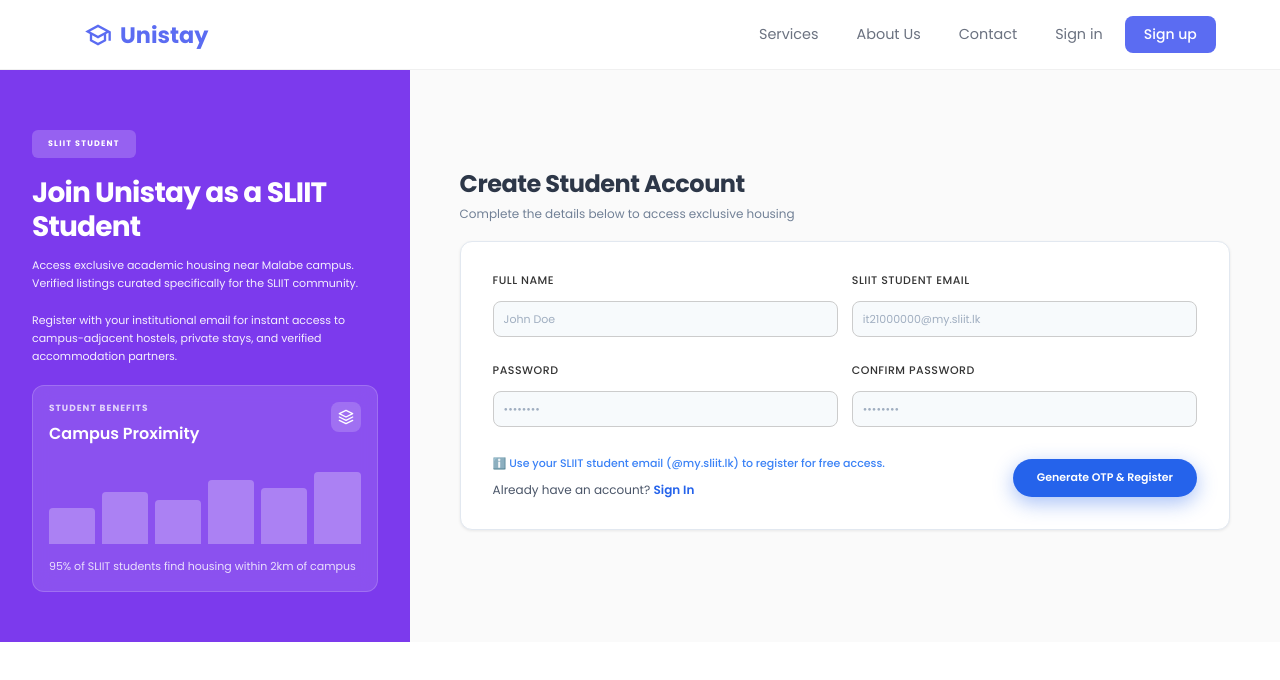
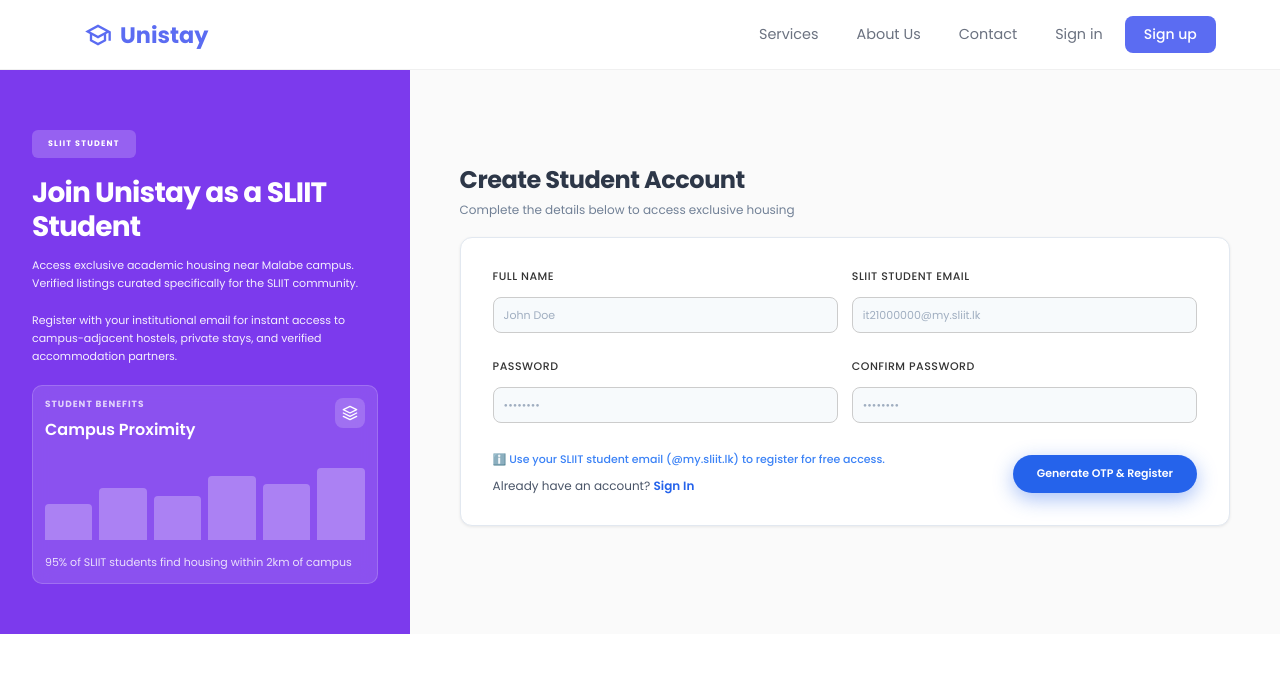
Before and after one commit to BanulaBinath/unistay, a React (Create React App) app in the folder frontend/: page /register/sliit-student in a window 1280 px wide. Shown: the top 680 px of the page. Built offline with nearby package versions, Linux system fonts and the light colour scheme; no server answers.

Commit message:
naviagte flow in registerd student

```diff
--- a/frontend/src/Components/Home/ExternalStudentRegister.css
+++ b/frontend/src/Components/Home/ExternalStudentRegister.css
@@ -73,8 +73,8 @@
 .external-insights-card {
   background: rgba(255, 255, 255, 0.12);
   backdrop-filter: blur(10px);
-  border-radius: 14px;
-  padding: 20px;
+  border-radius: 10px;
+  padding: 12px;
   margin-top: 0;
   border: 1px solid rgba(255, 255, 255, 0.18);
 }
@@ -83,7 +83,7 @@
   display: flex;
   align-items: flex-start;
   justify-content: space-between;
-  margin-bottom: 18px;
+  margin-bottom: 10px;
 }
 
 .insights-title-section {
@@ -91,48 +91,48 @@
 }
 
 .insights-label {
-  font-size: 9px;
+  font-size: 7px;
   font-weight: 700;
-  letter-spacing: 1px;
+  letter-spacing: 0.8px;
   opacity: 0.75;
   display: block;
-  margin-bottom: 6px;
+  margin-bottom: 3px;
 }
 
 .insights-title-section h3 {
-  font-size: 16px;
+  font-size: 12px;
   font-weight: 600;
   margin: 0;
 }
 
 .insights-icon {
-  width: 30px;
-  height: 30px;
+  width: 22px;
+  height: 22px;
   background: rgba(255, 255, 255, 0.18);
-  border-radius: 8px;
+  border-radius: 6px;
   display: flex;
   align-items: center;
   justify-content: center;
 }
 
 .insights-icon svg {
-  width: 16px;
-  height: 16px;
+  width: 12px;
+  height: 12px;
   color: white;
 }
 
 .insights-chart {
   display: flex;
   align-items: flex-end;
-  gap: 7px;
-  height: 80px;
-  margin-bottom: 14px;
+  gap: 5px;
+  height: 45px;
+  margin-bottom: 10px;
 }
 
 .chart-bar {
   flex: 1;
   background: rgba(255, 255, 255, 0.28);
-  border-radius: 4px 4px 0 0;
+  border-radius: 3px 3px 0 0;
   transition: all 0.3s ease;
 }
 
@@ -141,7 +141,7 @@
 }
 
 .insights-footer {
-  font-size: 11px;
+  font-size: 9px;
   opacity: 0.82;
   margin: 0;
 }
@@ -484,10 +484,10 @@
   }
 
   .insights-chart {
-    height: 70px;
+    height: 40px;
   }
 
   .external-insights-card {
-    padding: 18px;
+    padding: 12px;
   }
 }
--- a/frontend/src/Components/Home/SLIITStudentRegister.css
+++ b/frontend/src/Components/Home/SLIITStudentRegister.css
@@ -73,8 +73,8 @@
 .sliit-insights-card {
   background: rgba(255, 255, 255, 0.12);
   backdrop-filter: blur(10px);
-  border-radius: 12px;
-  padding: 16px;
+  border-radius: 10px;
+  padding: 12px;
   margin-top: 0;
   border: 1px solid rgba(255, 255, 255, 0.18);
 }
@@ -83,7 +83,7 @@
   display: flex;
   align-items: flex-start;
   justify-content: space-between;
-  margin-bottom: 14px;
+  margin-bottom: 10px;
 }
 
 .insights-title-section {
@@ -91,48 +91,48 @@
 }
 
 .insights-label {
-  font-size: 8px;
+  font-size: 7px;
   font-weight: 700;
-  letter-spacing: 1px;
+  letter-spacing: 0.8px;
   opacity: 0.75;
   display: block;
-  margin-bottom: 4px;
+  margin-bottom: 3px;
 }
 
 .insights-title-section h3 {
-  font-size: 14px;
+  font-size: 12px;
   font-weight: 600;
   margin: 0;
 }
 
 .insights-icon {
-  width: 26px;
-  height: 26px;
+  width: 22px;
+  height: 22px;
   background: rgba(255, 255, 255, 0.18);
-  border-radius: 7px;
+  border-radius: 6px;
   display: flex;
   align-items: center;
   justify-content: center;
 }
 
 .insights-icon svg {
-  width: 14px;
-  height: 14px;
+  width: 12px;
+  height: 12px;
   color: white;
 }
 
 .insights-chart {
   display: flex;
   align-items: flex-end;
-  gap: 6px;
-  height: 60px;
-  margin-bottom: 12px;
+  gap: 5px;
+  height: 45px;
+  margin-bottom: 10px;
 }
 
 .chart-bar {
   flex: 1;
   background: rgba(255, 255, 255, 0.28);
-  border-radius: 4px 4px 0 0;
+  border-radius: 3px 3px 0 0;
   transition: all 0.3s ease;
 }
 
@@ -141,7 +141,7 @@
 }
 
 .insights-footer {
-  font-size: 10px;
+  font-size: 9px;
   opacity: 0.82;
   margin: 0;
 }
--- a/frontend/src/Components/Home/login.js
+++ b/frontend/src/Components/Home/login.js
@@ -56,7 +56,8 @@
         if (role === 'admin') {
           navigate('/admin/dashboard');
         } else if (role === 'student_sliit' || role === 'student_external') {
-          navigate('/student/dashboard');
+          // Navigate to home page instead of dashboard for students
+          navigate('/');
         } else if (role === 'vendor') {
           navigate(`/vendor/${vendorType}/dashboard`);
         }
--- a/frontend/src/Components/common/Navbar.js
+++ b/frontend/src/Components/common/Navbar.js
@@ -1,9 +1,11 @@
 import React, { useState } from 'react';
 import { Link } from 'react-router-dom';
+import { useAuth } from '../../context/AuthContext';
 import './Navbar.css';
 
 function Navbar() {
   const [isMenuOpen, setIsMenuOpen] = useState(false);
+  const { user, isAuthenticated } = useAuth();
 
   const toggleMenu = () => {
     setIsMenuOpen(!isMenuOpen);
@@ -12,6 +14,9 @@
   const closeMenu = () => {
     setIsMenuOpen(false);
   };
+
+  // Check if user is a student
+  const isStudent = user?.role === 'student_sliit' || user?.role === 'student_external';
 
   return (
     <nav className="navbar">
@@ -47,6 +52,16 @@
               Contact
             </Link>
           </li>
+
+          {/* Show Student Profile if logged in as student, otherwise show Sign In/Sign Up */}
+          {isAuthenticated() && isStudent ? (
+            <li className="nav-item">
+              <Link to="/student/dashboard" className="nav-link-btn" onClick={closeMenu}>
+                Student Profile
+              </Link>
+            </li>
+          ) : (
+            <>
               <li className="nav-item">
                 <Link to="/login" className="nav-link" onClick={closeMenu}>
                   Sign in
@@ -57,6 +72,8 @@
                   Sign up
                 </Link>
               </li>
+            </>
+          )}
         </ul>
       </div>
     </nav>
--- a/frontend/src/Components/dashboards/StudentDashboard.js
+++ b/frontend/src/Components/dashboards/StudentDashboard.js
@@ -11,7 +11,7 @@
 
   const handleLogout = () => {
     logout();
-    navigate('/login');
+    navigate('/');
   };
 
   return (
```
Also changed, not shown: 1 other file (tests, documents, lock files or other folders). Lines whose indentation alone changed are shown as unchanged.
